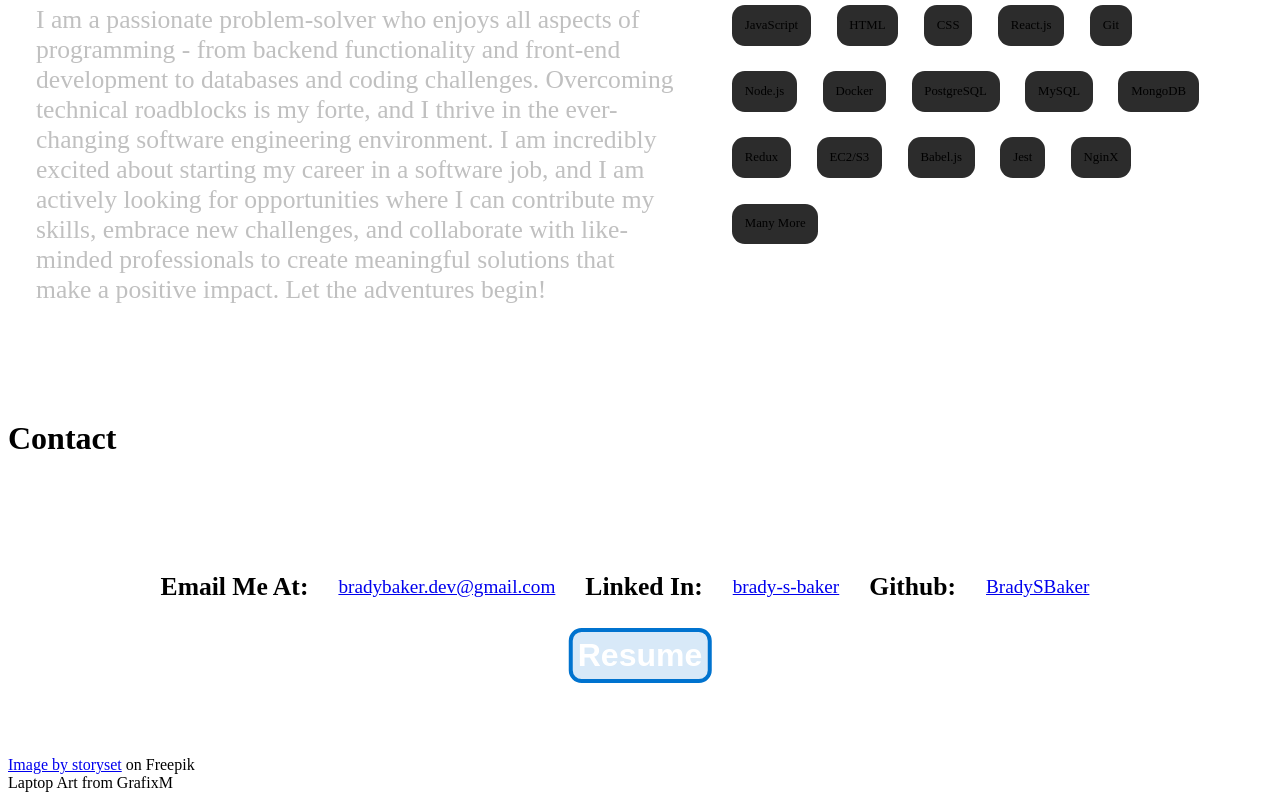
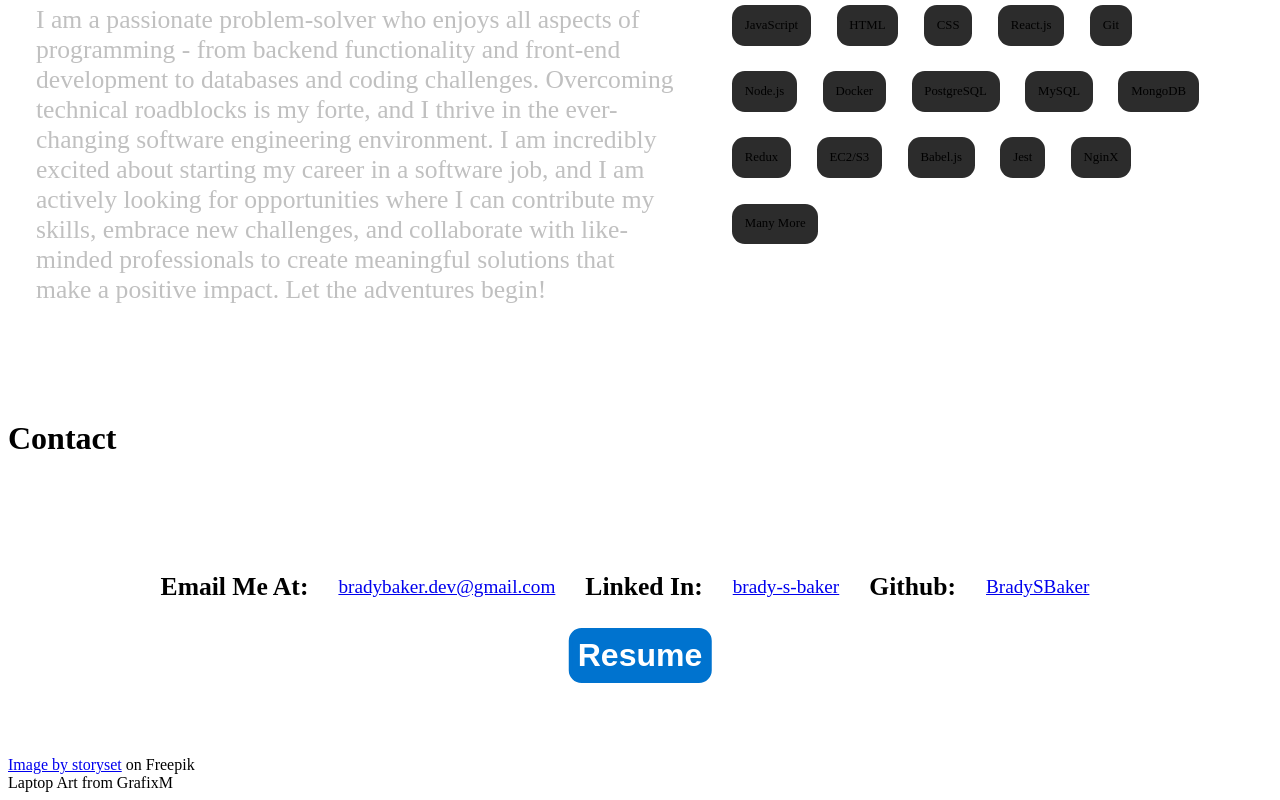
Before and after one commit to BradySBaker/Portfolio, a React app: page / in a window 1280 px wide. Shown: the part 3018-3818 px from the top of the page. Built offline with nearby package versions, Linux system fonts and the light colour scheme; the HTML template or start-up script is replaced by a standard one.

Commit message:
Small button fix

```diff
--- a/client/src/cssModules/aboutContact.module.css
+++ b/client/src/cssModules/aboutContact.module.css
@@ -58,7 +58,7 @@
   transition: background-color .5s ease;
 }
 
-#contact-container button:hover {
+#resume-button {
   background-color: #0073cf;
 }
 
```
